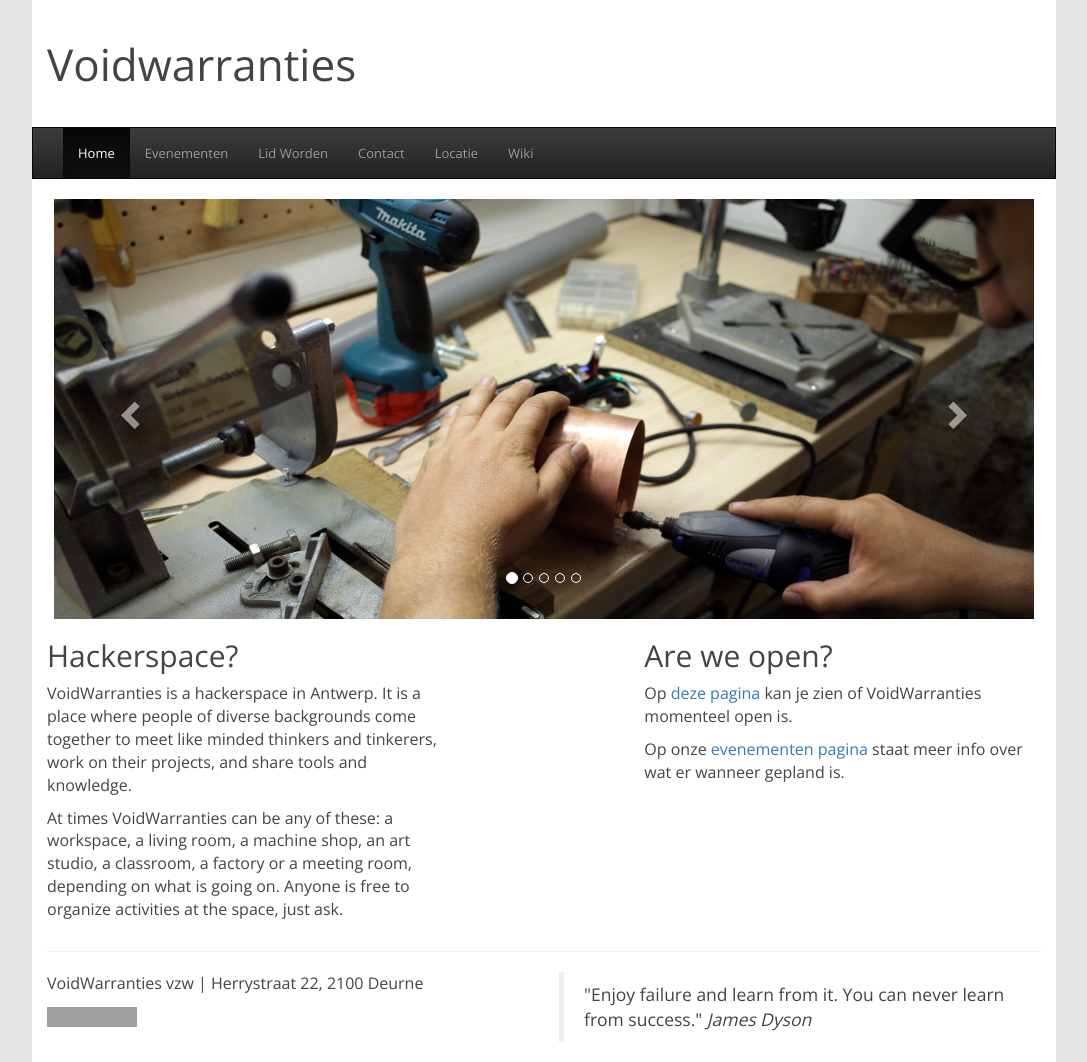
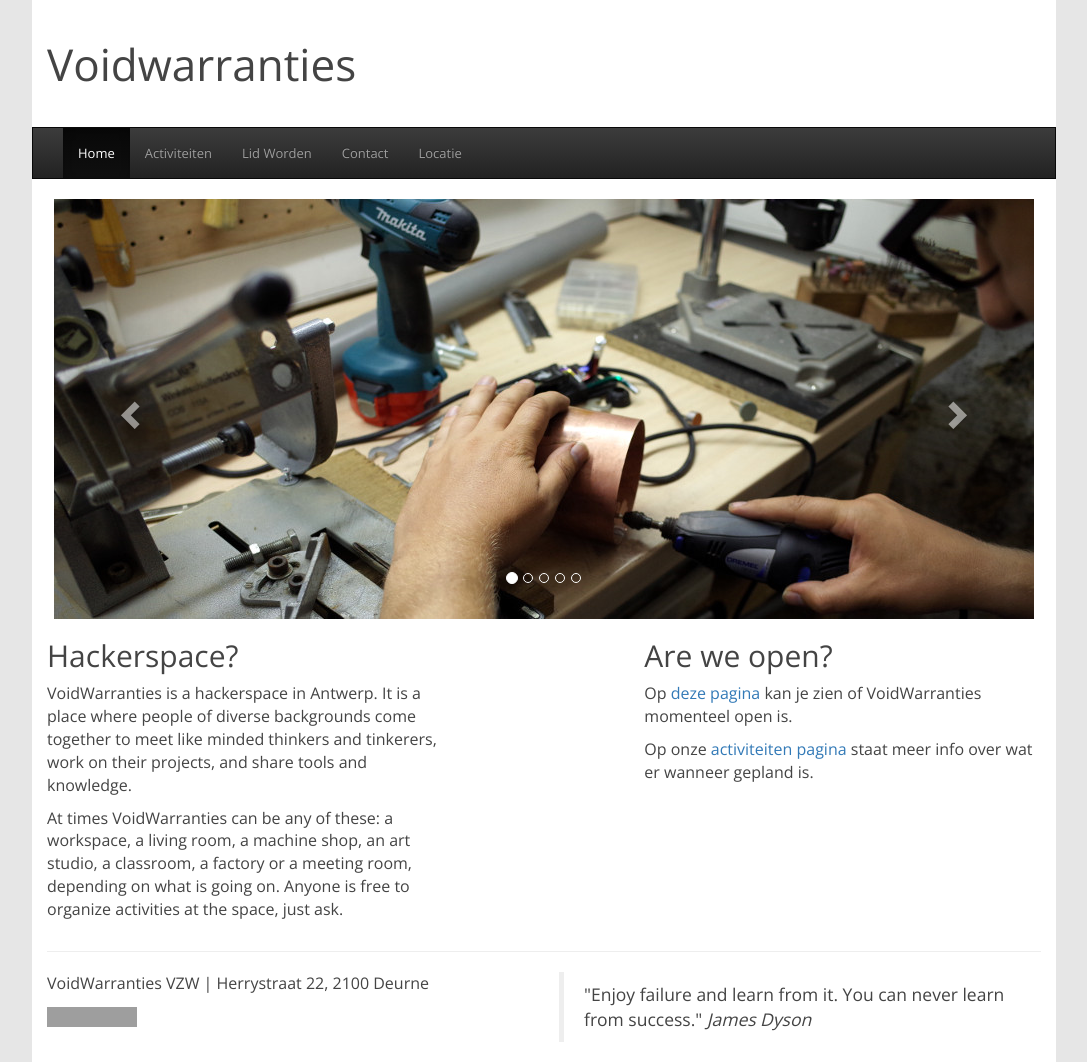
Before and after one commit to voidwarranties/voidwarranties.github.io, a Jekyll site: the page built from index.html, in a window 1280 px wide. Shown: the whole page, without its empty margins (96-1183 px from the left). Built offline with Jekyll 4.4.1, drawn with Linux system fonts in a browser that asks for light colours; grey boxes are pictures that could not be loaded.

Commit message:
dependency updates, renamed evenementen to activiteiten, some content cleanup

```diff
--- a/Gemfile
+++ b/Gemfile
@@ -1,2 +1,4 @@
 source 'https://rubygems.org'
 gem 'github-pages', group: :jekyll_plugins
+
+gem "webrick", "~> 1.7"
--- a/_includes/map.html
+++ b/_includes/map.html
@@ -1,9 +1,7 @@
 <iframe
-	width="425" height="350" frameborder="0"
+	width="560" height="350" frameborder="0"
 	scrolling="no" marginheight="0" marginwidth="0"
 	src="https://www.openstreetmap.org/export/embed.html?bbox=4.441609382629395%2C51.202635068742914%2C4.464783668518067%2C51.21488155301542&amp;layer=mapnik&amp;marker=51.20875871795843%2C4.4531965255737305"
 	style="border: 1px solid black"
 >
-</iframe><br/>
-<small>
-<a href="https://www.openstreetmap.org/?mlat=51.2088&amp;mlon=4.4532#map=16/51.2088/4.4532&amp;layers=N">View Larger Map</a></small>
+</iframe><a href="https://www.openstreetmap.org/?mlat=51.2088&amp;mlon=4.4532#map=16/51.2088/4.4532&amp;layers=N">View Larger Map</a>
--- a/_layouts/default.html
+++ b/_layouts/default.html
@@ -78,11 +78,11 @@
           <div id="navbar" class="collapse navbar-collapse">
             <ul class="nav navbar-nav">
               <li {% if page.url == '/' %}class="active"{% endif %}><a href="/">Home</a></li>
-              <li {% if page.url == '/evenementen.html' %}class="active"{% endif %}><a href="/evenementen">Evenementen</a></li>
+              <li {% if page.url == '/activiteiten.html' %}class="active"{% endif %}><a href="/activiteiten">Activiteiten</a></li>
               <li {% if page.url == '/lid-worden.html' %}class="active"{% endif %}><a href="/lid-worden">Lid Worden</a></li>
               <li {% if page.url == '/contact.html' %}class="active"{% endif %}><a href="/contact">Contact</a></li>
               <li {% if page.url == '/locatie.html' %}class="active"{% endif %}><a href="/locatie">Locatie</a></li>
-              <li><a href="http://wiki.voidwarranties.be">Wiki</a></li>
+              <!--<li><a href="http://wiki.voidwarranties.be">Wiki</a></li>-->
             </ul>
           </div><!--/.nav-collapse -->
         </div>
@@ -92,7 +92,7 @@
         <hr>
         <div class="row">
           <div class="col-md-6">
-            <p>VoidWarranties vzw | Herrystraat 22, 2100 Deurne</p>
+            <p>VoidWarranties VZW | Herrystraat 22, 2100 Deurne</p>
             <a rel="license" href="https://creativecommons.org/licenses/by-nc/2.0/be/deed.nl"><img alt="Creative Commons-Licentie" style="border-width:0" src="https://i.creativecommons.org/l/by-nc/2.0/be/88x31.png"></a>
           </div>
           <div class="col-md-6">
--- a/index.html
+++ b/index.html
@@ -73,6 +73,6 @@ title: ""
   <div class="col-md-5">
     <h2>Are we open?</h2>
     <p>Op <a href="/status/" target="_blank">deze pagina</a> kan je zien of VoidWarranties momenteel open is.</p>
-    <p>Op onze <a href="/evenementen">evenementen pagina </a>staat meer info over wat er wanneer gepland is.</p>
+    <p>Op onze <a href="/activiteiten">activiteiten pagina </a>staat meer info over wat er wanneer gepland is.</p>
   </div>
 </div>
```
Also changed, not shown: locatie.md (+11 -8 lines), Gemfile.lock, activiteiten.md (renamed from evenementen.md), 1 other file.
